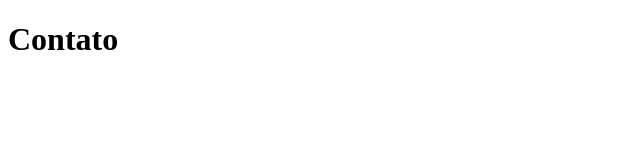
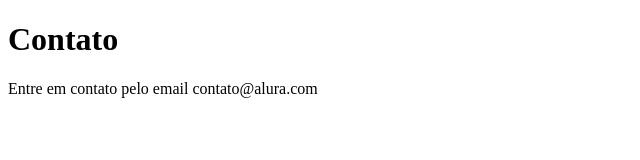
Before and after one commit to Suzuki1989/sistema-de-cadastro, a plain HTML site: page contato.html in a window 1280 px wide. Shown: the whole page, without its empty margins (0-640 px from the left). Drawn offline with Linux system fonts and the light colour scheme.

Commit message:
add do email de contato

```diff
--- a/contato.html
+++ b/contato.html
@@ -8,5 +8,6 @@
 </head>
 <body>
     <h1>Contato</h1>
+    <p> Entre em contato pelo email contato@alura.com</p>
 </body>
 </html>
```
